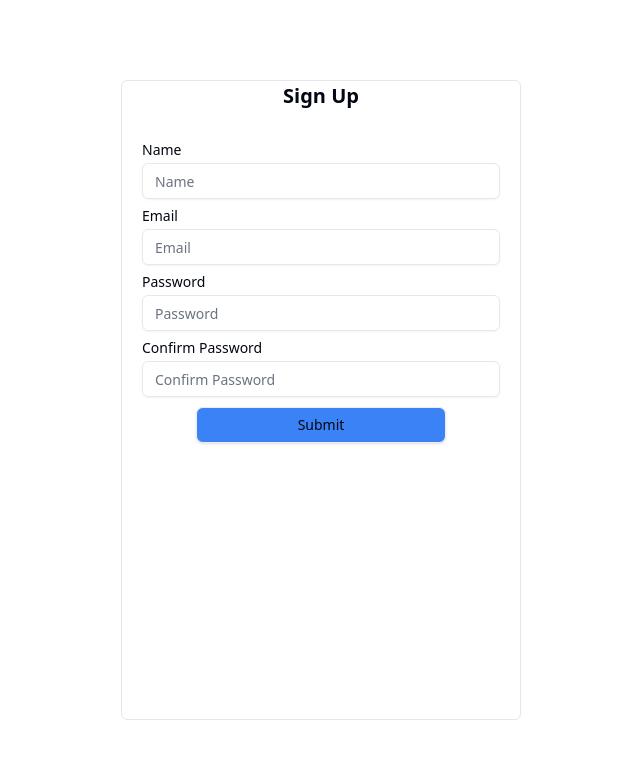
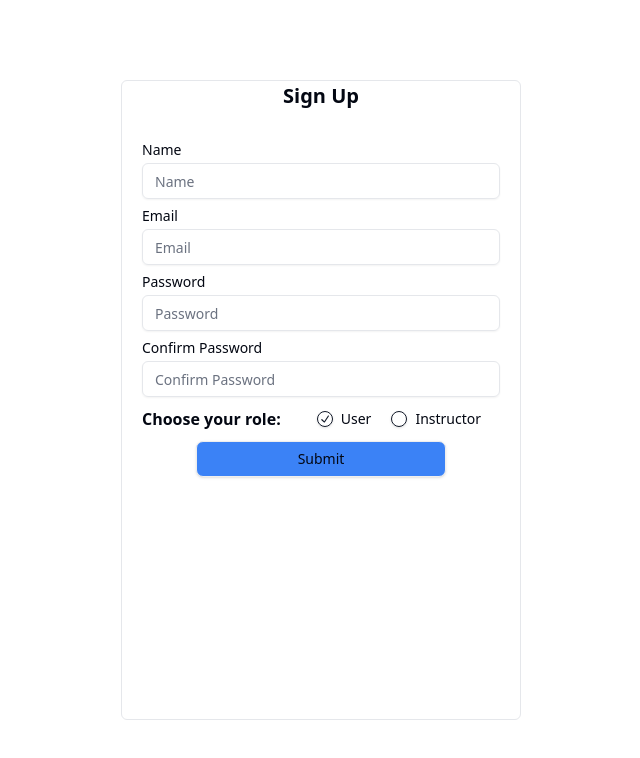
Before and after one commit to Ranjith-Prabhakar/ELT_Global_Mechine_Tast_Client, a React (Vite) app: page /sign-up in a window 1280 px wide. Shown: the top 758 px of the page, without its empty margins (319-959 px from the left). Built offline with nearby package versions, Linux system fonts and the light colour scheme.

Commit message:
user role also added to signup featrue

```diff
--- a/package.json
+++ b/package.json
@@ -14,6 +14,7 @@
     "@radix-ui/react-checkbox": "^1.1.1",
     "@radix-ui/react-icons": "^1.3.0",
     "@radix-ui/react-label": "^2.1.0",
+    "@radix-ui/react-radio-group": "^1.2.0",
     "@radix-ui/react-slot": "^1.1.0",
     "axios": "^1.7.7",
     "class-variance-authority": "^0.7.0",
--- a/src/api/auth.ts
+++ b/src/api/auth.ts
@@ -5,13 +5,15 @@ type TSingin = {
   name?: string;
   email: string;
   password: string;
+  selectedRole?: string;
 };
-export async function signUp({ name, email, password }: TSingin) {
+export async function signUp({ name, email, password, selectedRole }: TSingin) {
   try {
     let result = await axios.post(`${BASE_URL}/signup`, {
       name,
       email,
       password,
+      selectedRole,
     });
     if (result.data.status === 201) {
       return true;
--- /dev/null
+++ b/src/components/ui/radio-group.tsx
@@ -0,0 +1,42 @@
+import * as React from "react"
+import { CheckIcon } from "@radix-ui/react-icons"
+import * as RadioGroupPrimitive from "@radix-ui/react-radio-group"
+
+import { cn } from "@/lib/utils"
+
+const RadioGroup = React.forwardRef<
+  React.ElementRef<typeof RadioGroupPrimitive.Root>,
+  React.ComponentPropsWithoutRef<typeof RadioGroupPrimitive.Root>
+>(({ className, ...props }, ref) => {
+  return (
+    <RadioGroupPrimitive.Root
+      className={cn("grid gap-2", className)}
+      {...props}
+      ref={ref}
+    />
+  )
+})
+RadioGroup.displayName = RadioGroupPrimitive.Root.displayName
+
+const RadioGroupItem = React.forwardRef<
+  React.ElementRef<typeof RadioGroupPrimitive.Item>,
+  React.ComponentPropsWithoutRef<typeof RadioGroupPrimitive.Item>
+>(({ className, ...props }, ref) => {
+  return (
+    <RadioGroupPrimitive.Item
+      ref={ref}
+      className={cn(
+        "aspect-square h-4 w-4 rounded-full border border-primary text-primary shadow focus:outline-none focus-visible:ring-1 focus-visible:ring-ring disabled:cursor-not-allowed disabled:opacity-50",
+        className
+      )}
+      {...props}
+    >
+      <RadioGroupPrimitive.Indicator className="flex items-center justify-center">
+        <CheckIcon className="h-3.5 w-3.5 fill-primary" />
+      </RadioGroupPrimitive.Indicator>
+    </RadioGroupPrimitive.Item>
+  )
+})
+RadioGroupItem.displayName = RadioGroupPrimitive.Item.displayName
+
+export { RadioGroup, RadioGroupItem }
--- a/src/pages/auth/SignUp/SignUp.tsx
+++ b/src/pages/auth/SignUp/SignUp.tsx
@@ -1,6 +1,7 @@
 import { Button } from "../../../components/ui/button";
 import { Input } from "../../../components/ui/input";
 import { Label } from "../../../components/ui/label";
+import { RadioGroup, RadioGroupItem } from "../../../components/ui/radio-group";
 import { useNavigate } from "react-router-dom";
 import { useState } from "react";
 import { validation } from "./util/validation";
@@ -9,7 +10,14 @@ const Signup = () => {
   const [email, setEmail] = useState("");
   const [password, setPassword] = useState("");
   const [confirmPassword, setConfirmPassword] = useState("");
+  const [selectedRole, setSelectedRole] = useState("user");
   const navigate = useNavigate();
+
+  const handleValueChange = (value:any) => {
+    setSelectedRole(value);
+    console.log("Selected role:", value); // This will log the selected value
+  };
+
   return (
     <div className="w-[100vw] h-[100vh] flex items-center justify-center">
       <div className=" w-[400px] h-[80vh] flex  flex-col gap-3  rounded-md border">
@@ -55,6 +63,25 @@ const Signup = () => {
               onChange={(e) => setConfirmPassword(e.target.value)}
             />
           </div>
+
+          <RadioGroup
+            defaultValue={selectedRole}
+            onValueChange={handleValueChange}
+            className="flex items-center gap-9"
+          >
+            <h1 className="font-bold">Choose your role:</h1>
+            <div className="flex justify-center gap-5">
+              <div className="flex items-center space-x-2">
+                <RadioGroupItem value="user" id="r1" />
+                <Label htmlFor="r1">User</Label>
+              </div>
+              <div className="flex items-center space-x-2">
+                <RadioGroupItem value="instructor" id="r2" />
+                <Label htmlFor="r2">Instructor</Label>
+              </div>
+            </div>
+          </RadioGroup>
+
           <div className="flex justify-center items-center">
             {" "}
             <Button
@@ -65,6 +92,7 @@ const Signup = () => {
                   email,
                   password,
                   confirmPassword,
+                  selectedRole
                 });
                 if (result) {
                   navigate("/login");
--- a/src/pages/auth/SignUp/util/validation.ts
+++ b/src/pages/auth/SignUp/util/validation.ts
@@ -4,6 +4,7 @@ type TUserData = {
   email: string;
   password: string;
   confirmPassword: string;
+  selectedRole: string;
 };
 
 type Tdata = {
@@ -15,10 +16,11 @@ export async function validation({
   email,
   password,
   confirmPassword,
+  selectedRole,
 }: TUserData) {
   try {
-    console.log(name, email, password, confirmPassword);
-    let response = await signUp({ name, email, password });
+    console.log(name, email, password, confirmPassword, selectedRole);
+    let response = await signUp({ name, email, password, selectedRole });
     console.log("--- validation", response);
     return response;
   } catch (error) {
```
Also changed, not shown: 1 other file (tests, documents, lock files or other folders).
